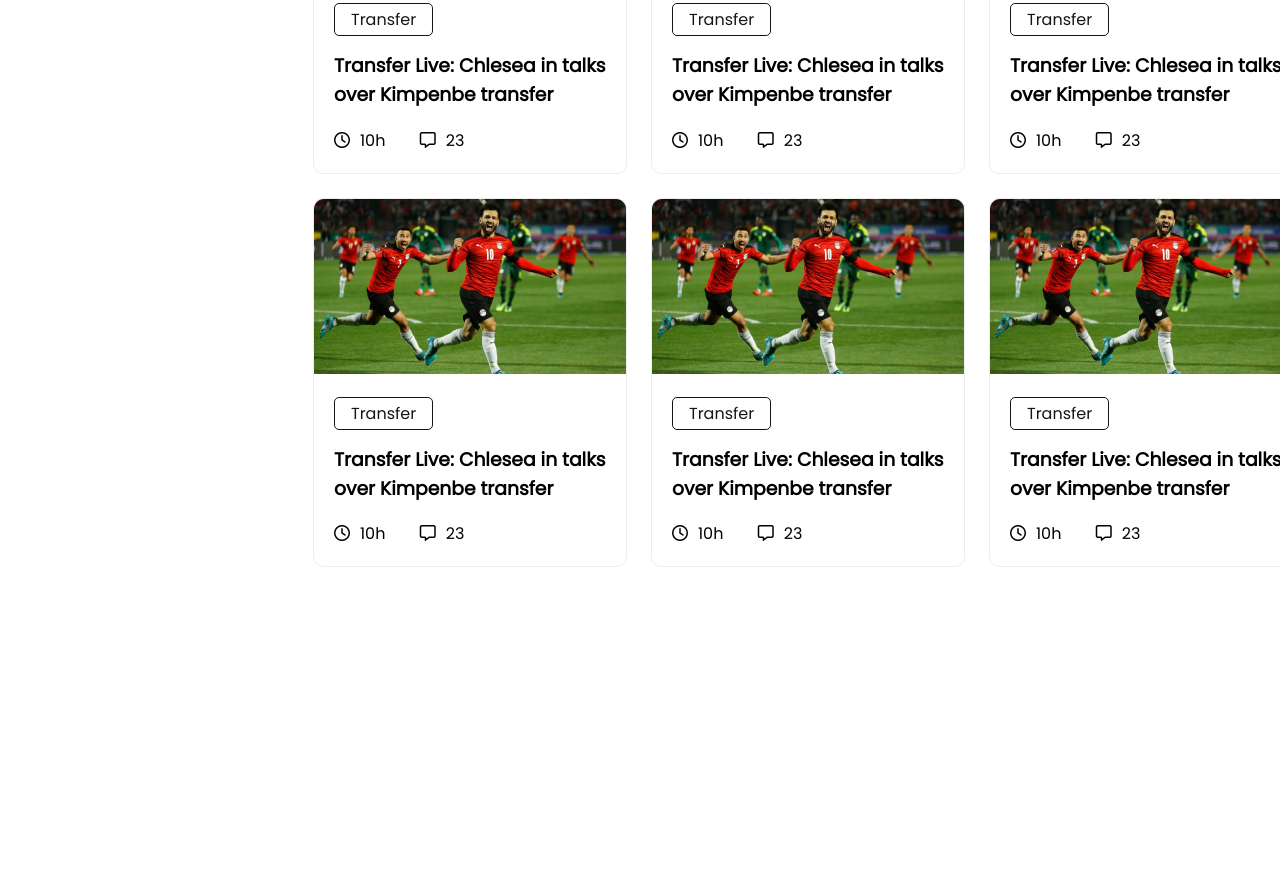
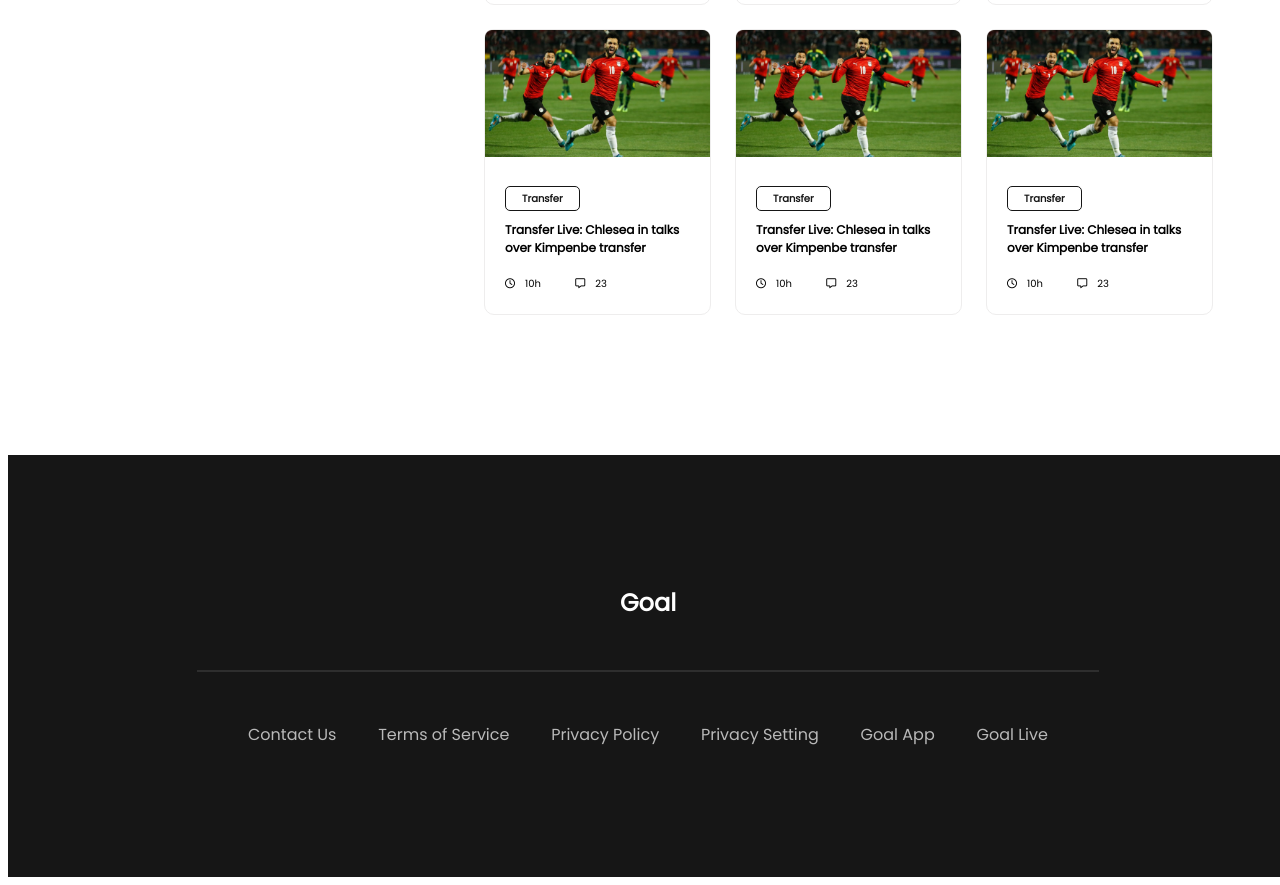
Before and after one commit to zahidhasan125/watch-world-cup-now, a plain HTML site: page index.html in a window 1280 px wide. Shown: the part 1357-2242 px from the top of the page. Before the commit the page ends 2072 px from the top, so only its background shows below. Drawn offline with Linux system fonts and the light colour scheme.

Commit message:
Blogs and Footer Added

```diff
--- a/css/style.css
+++ b/css/style.css
@@ -3,11 +3,17 @@
 
 
 /* Utilities  */
+html{
+    /* width: 100%; */
+    margin: 0;
+}
 body {
     font-family: 'Poppins', sans-serif;
+    width: 100%;
 }
 
 .container {
+    /* width: 100%; */
     padding: 140px;
     padding-top: 50px;
 }
@@ -68,7 +74,7 @@ h1 {
     display: grid;
     grid-template-columns: 312px 1fr;
     grid-column-gap: 24px;
-    justify-content: center;
+    /* justify-content: center; */
 }
 
 .blog-nav{
@@ -76,7 +82,7 @@ h1 {
     flex-direction: column;
     align-items: center;
     justify-content: space-evenly;
-    /* width: 310px; */
+    width: 100%;
     height: 310px;
     background-color: #161616;
     border-radius: 10px;
@@ -93,34 +99,78 @@ h1 {
     border-radius: 10px;
     padding: 10px 0;
 }
+.blog-nav .selected{
+    background-color: #DD0000;
+    color: #FFFFFF;
+}
 .blogs{
     display: grid;
     grid-template-columns: repeat(3, 1fr);
     grid-gap: 24px;
-
+    width: 100%;
 }
 .blog{
-    width: 312px;
+    width: 225px;
     border: 1px solid #eeeded;
     border-radius: 10px;
 }
+.blog-thumbnail img{
+    width: 100%;
+}
 .blog-info{
     padding: 20px;
+}
+.blog-info h3{
+    font-size: 12px;
+    font-weight: 700;
 }
 .blog-info a{
     text-decoration: none;
     border: 1px solid #161616;
     border-radius: 5px;
     padding: 4px 16px;
-    font-size: 16px;
-    font-weight: 500;
-    color: #161616      ;
+    font-size: 10px;
+    font-weight: 600;
+    color: #161616;     ;
 }
 
 .blog-details span{
     margin-right: 30px;
+    font-size: 10px;
 }
 
 .fa-regular{
     margin-right: 10px;
 }
+
+/* Footer Added */
+
+
+.footer{
+    display: flex;
+    flex-direction: column;
+    align-items: center;
+    padding: 130px 140px;
+    background-color: #161616;
+}
+
+.footer h2{
+    margin: 0;
+    color: #FFFFFF;
+}
+
+.footer hr{
+    border: 1px solid rgba(255, 255, 255, 0.1);
+    width: 90%;
+    margin: 50px 0;
+}
+
+.footer-nav{
+    width: 800px;
+    display: flex;
+    justify-content: space-between;
+}
+.footer-nav a{
+    text-decoration: none;
+    color: #B9B9B9;
+}
--- a/index.html
+++ b/index.html
@@ -6,9 +6,6 @@
     <meta http-equiv="X-UA-Compatible" content="IE=edge">
     <meta name="viewport" content="width=device-width, initial-scale=1.0">
     <title>Document</title>
-    <link rel="preconnect" href="https://fonts.googleapis.com">
-    <link rel="preconnect" href="https://fonts.gstatic.com" crossorigin>
-    <link href="https://fonts.googleapis.com/css2?family=Poppins&display=swap" rel="stylesheet">
     <!-- stylesheet Added -->
     <link rel="stylesheet" href="css/style.css">
     <!-- Fontawesome Added -->
@@ -32,11 +29,11 @@
     </section>
     <section class="container">
         <div class="blogs-part">
-            <div class="blog-nav">
-            <a href="">Upcoming Events</a>
-            <a href="">All Groups</a>
-            <a href="">Blogs</a>
-        </div>
+            <aside class="blog-nav">
+                <a href="">Upcoming Events</a>
+                <a href="">All Groups</a>
+                <a href="" class="selected">Blogs</a>
+            </aside>
         <article class="blogs">
             <div class="blog">
                 <div class="blog-thumbnail"><img src="assets/Blog Image.png" alt=""></div>
@@ -140,6 +137,20 @@
         </article>
         </div>
     </section>
+    <footer>
+        <div class="footer">
+            <h2>Goal</h2>
+            <hr>
+            <div class="footer-nav">
+                <a href="">Contact Us</a>
+                <a href="">Terms of Service</a>
+                <a href="">Privacy Policy</a>
+                <a href="">Privacy Setting</a>
+                <a href="">Goal App</a>
+                <a href="">Goal Live</a>
+            </div>
+        </div>
+    </footer>
 </body>
 
 </html>
```
